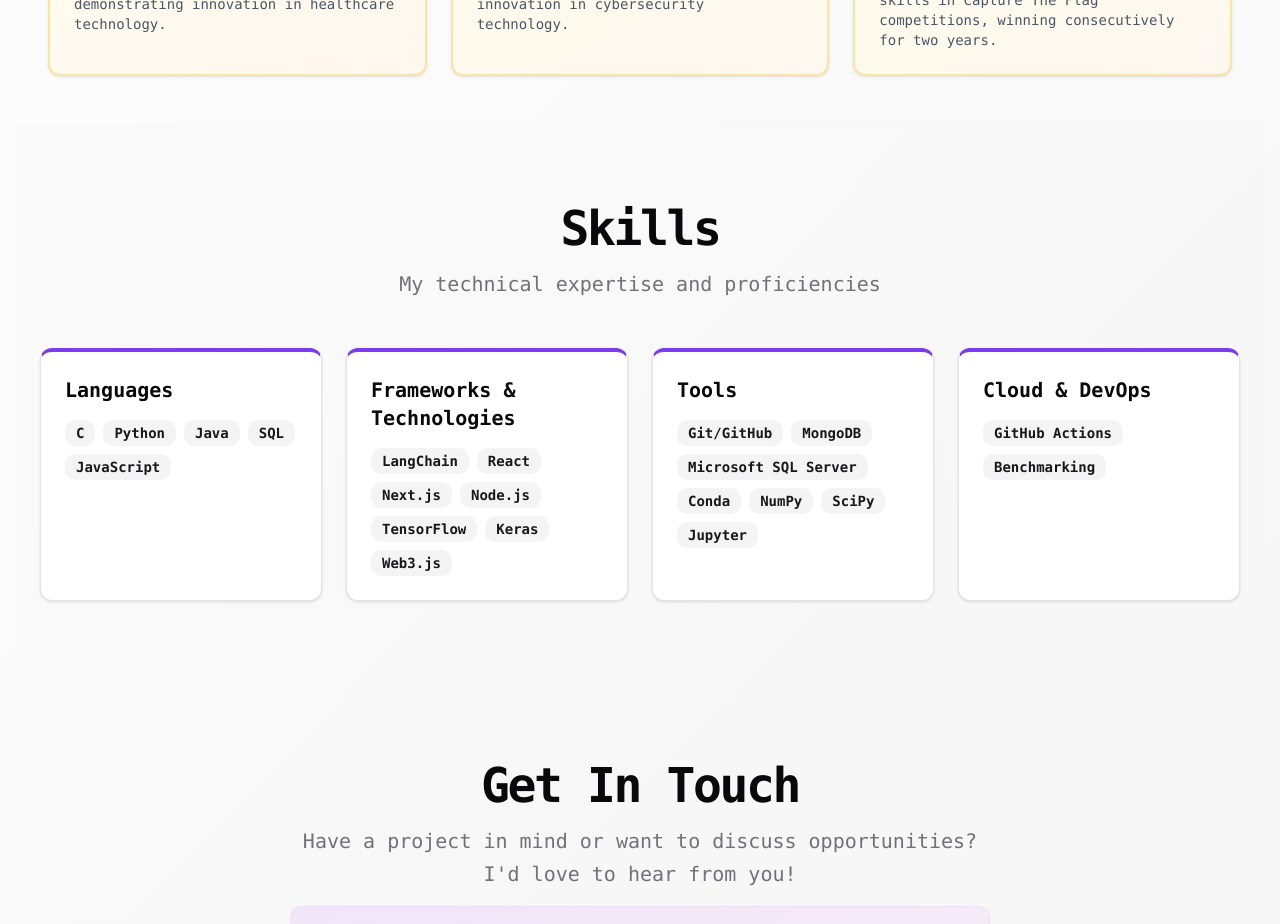
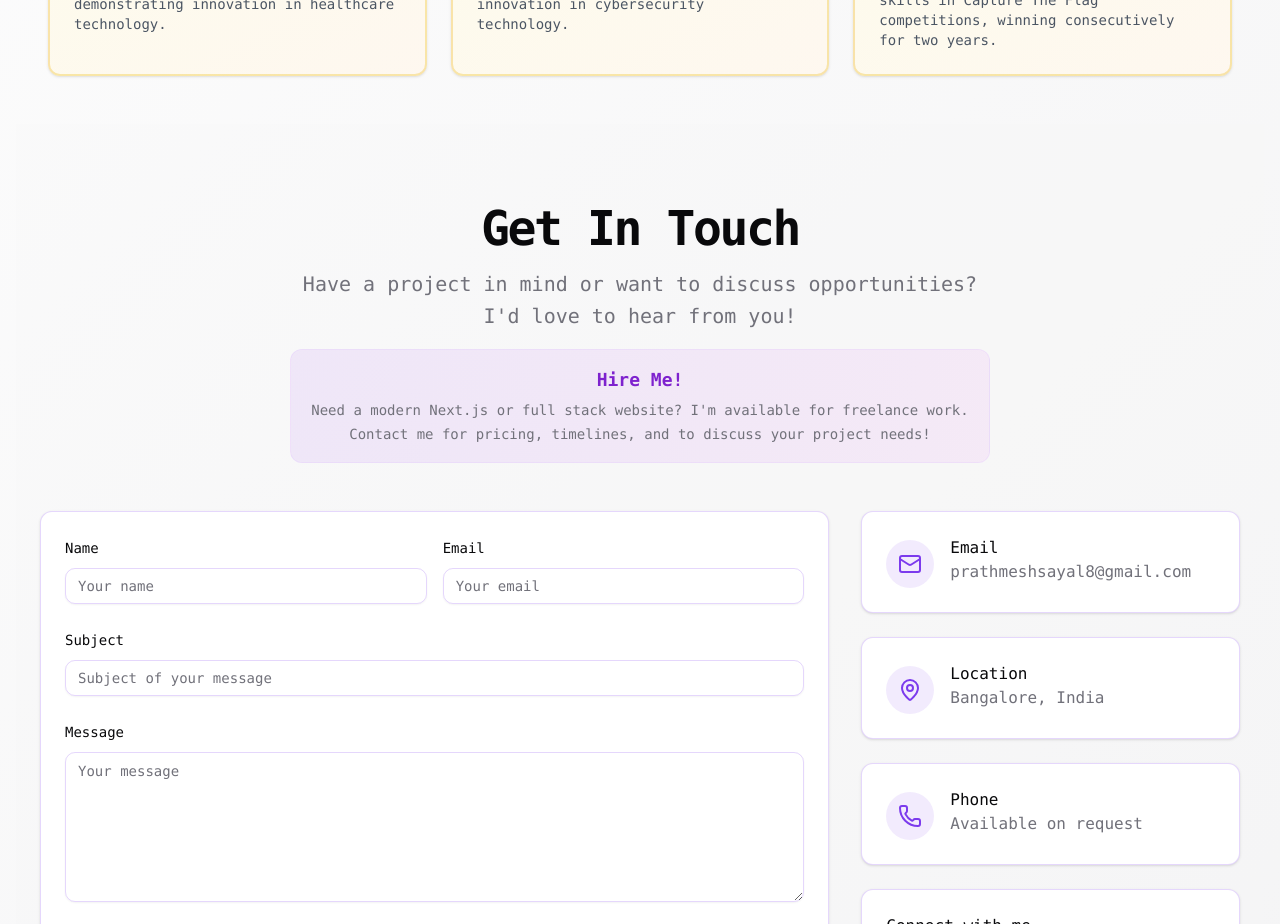
Before and after one commit to Pratz1337/portfolio, a Next.js app: page / in a window 1280 px wide. Shown: the part 5400-6324 px from the top of the page. Built offline with nearby package versions, Linux system fonts and the light colour scheme.

Commit message:
no skilzlz

```diff
--- a/app/page.tsx
+++ b/app/page.tsx
@@ -5,7 +5,6 @@ import Projects from "@/components/projects"
 import Education from "@/components/education"
 import Research from "@/components/research"
 import Achievements from "@/components/achievements"
-import Skills from "@/components/skills"
 import Contact from "@/components/contact"
 import type { Metadata } from "next"
 
@@ -25,7 +24,6 @@ export default function Home() {
       <Projects />
       <Research />
       <Achievements />
-      <Skills />
       <Contact />
     </div>
   )
```
